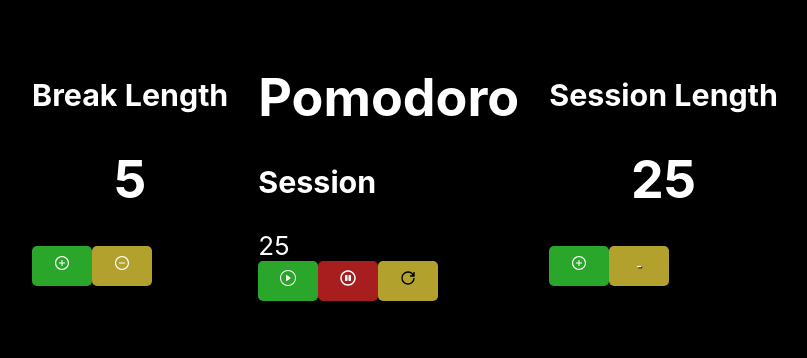
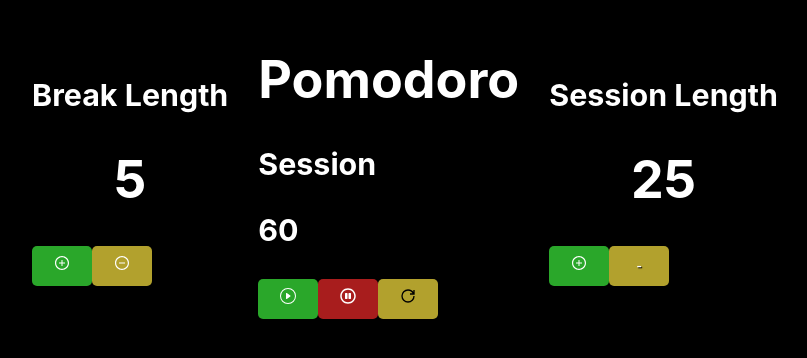
Before and after one commit to Dieumerci-M2/Minuterie-with-React, a React (Create React App) app: page / in a window 1280 px wide. Shown: the part 234-592 px from the top of the page, without its empty margins (235-1042 px from the left). Built offline with nearby package versions, Linux system fonts and the light colour scheme.

Commit message:
feat : add counter function with setIntervaler to count down second

```diff
--- a/src/components/Session.jsx
+++ b/src/components/Session.jsx
@@ -1,28 +1,33 @@
 import React from 'react'
 import '../styles/Session.css'
-import { useState } from 'react'
 import {BsPlayCircle} from 'react-icons/bs'
 import {FaRegPauseCircle} from 'react-icons/fa'
 import {GrPowerReset} from 'react-icons/gr'
+import SessionLength from './SessionLength'
+import {useState } from 'react'
 
-const Session = () => {
-  const [initial, setInitial] = useState(25)
-  const decrementer = ()=>{
-    setInitial(initial+1)
-  }
+const Session = (props) => {
+  const [startTime, setstartTime] = useState(60)
+
+const decrementer = ()=>{
+  setInterval(()=>{
+    setstartTime((lastTime)=> lastTime - 1)
+  }, 1000)
+}
+
   return (
     <div>
         <h1>Pomodoro</h1>
         <h3>Session</h3>
-        <span>{initial}</span>
+        <h3>{startTime}</h3>
         <div>
-          <button onClick={decrementer} id='play'>
+          <button onClick={()=>decrementer()} id='play'>
             <BsPlayCircle />
           </button>
-          <button onClick={''} id ='pause' >
+          <button onClick={()=>{}} id ='pause' >
             <FaRegPauseCircle />
           </button>
-          <button onClick={''} id ='reset'>
+          <button onClick={()=>{}} id ='reset'>
             <GrPowerReset />
           </button>
         </div>
--- a/src/components/SessionLength.jsx
+++ b/src/components/SessionLength.jsx
@@ -3,7 +3,7 @@
 import '../styles/SessionLength.css'
 import {AiOutlinePlusCircle} from 'react-icons/ai'
 
-const SessionLength = () => {
+const SessionLength = (props) => {
     const [valeur , setValeur] = useState(25)
 
     // Fonction pour Incrementer la valeur passée en paramètre
```
